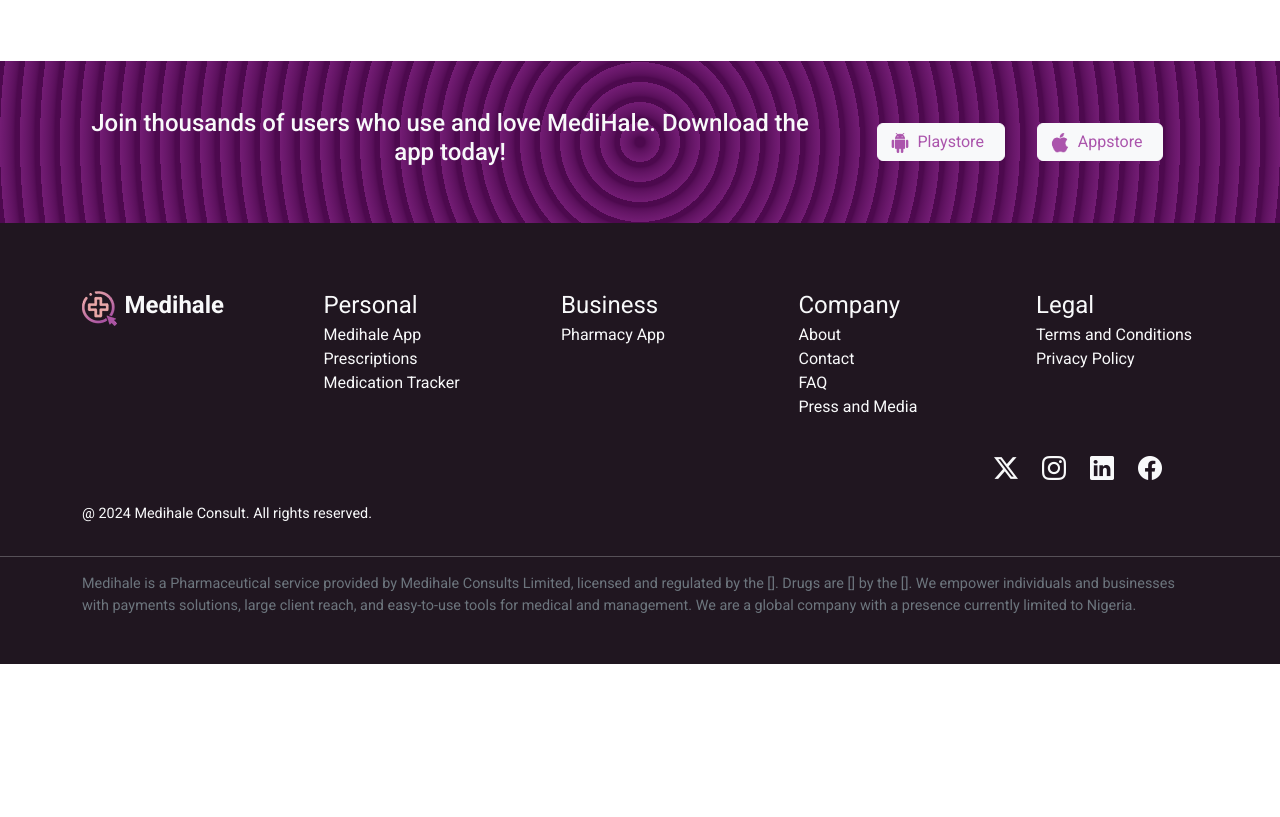
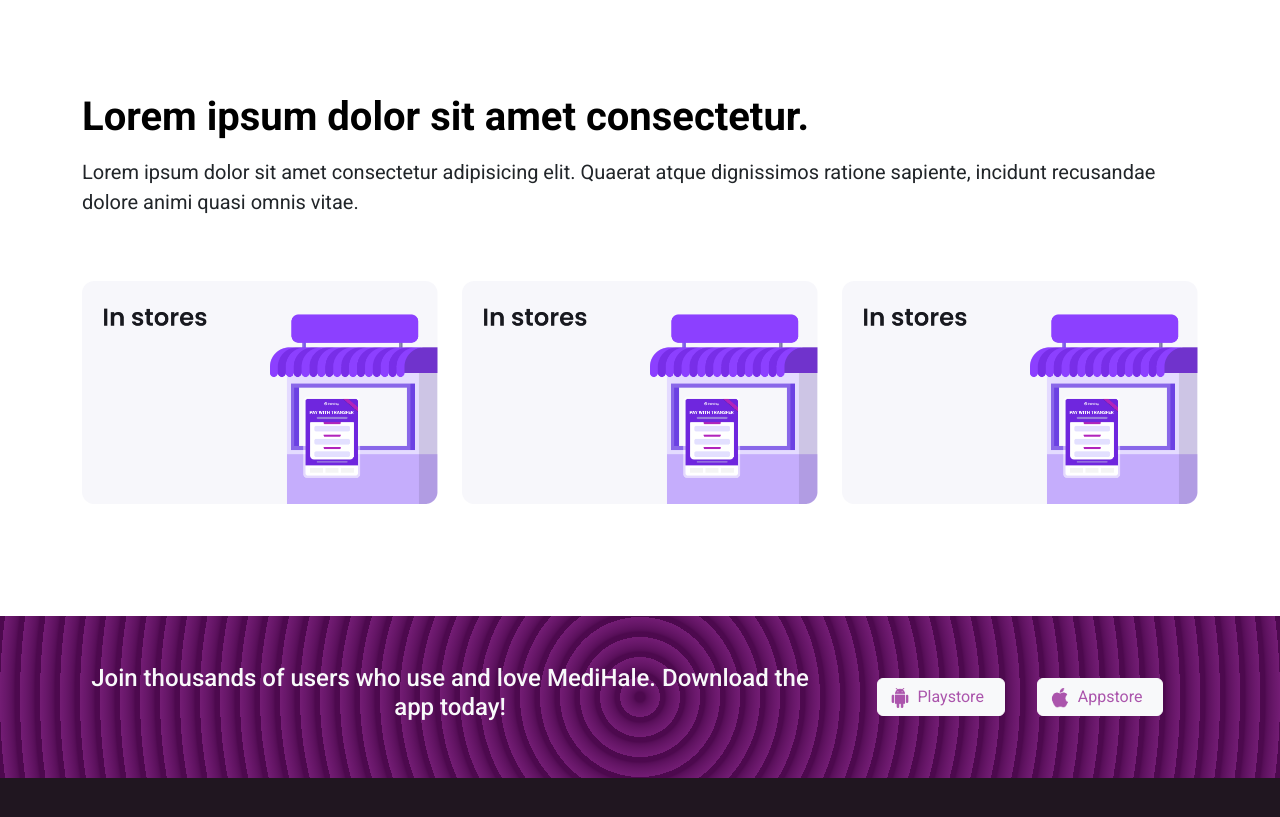
Before and after one commit to seregheik/medihale, a plain HTML site: page customer-app/index.html in a window 1280 px wide. Shown: the part 3496-4313 px from the top of the page. Before the commit the page ends 4160 px from the top, so only its background shows below. Drawn offline with nearby package versions, Linux system fonts and the light colour scheme.

Commit message:
customers page done

```diff
--- a/customer-app/index.html
+++ b/customer-app/index.html
@@ -171,8 +171,23 @@
             </div>
         </section>
         <section>
-            <div class="container">
-
+            <div class="container py-5">
+                <div class="display-6 fw-bold text-black">
+                    Lorem ipsum dolor sit amet consectetur.
+                </div>
+                <div class="py-3 fs-5">Lorem ipsum dolor sit amet consectetur adipisicing elit. Quaerat atque
+                    dignissimos ratione sapiente, incidunt recusandae dolore animi quasi omnis vitae.</div>
+                <div class="row py-5">
+                    <div class="col-12 col-md-4 rounded-4">
+                        <img src="/img/image/Stores.5b333ba7.png" class="img-fluid" alt="" srcset="">
+                    </div>
+                    <div class="col-12 col-md-4 rounded-4">
+                        <img src="/img/image/Stores.5b333ba7.png" class="img-fluid" alt="" srcset="">
+                    </div>
+                    <div class="col-12 col-md-4 rounded-4">
+                        <img src="/img/image/Stores.5b333ba7.png" class="img-fluid" alt="" srcset="">
+                    </div>
+                </div>
             </div>
         </section>
     </main>
```
Also changed, not shown: img/image/Stores.5b333ba7.png (added).
